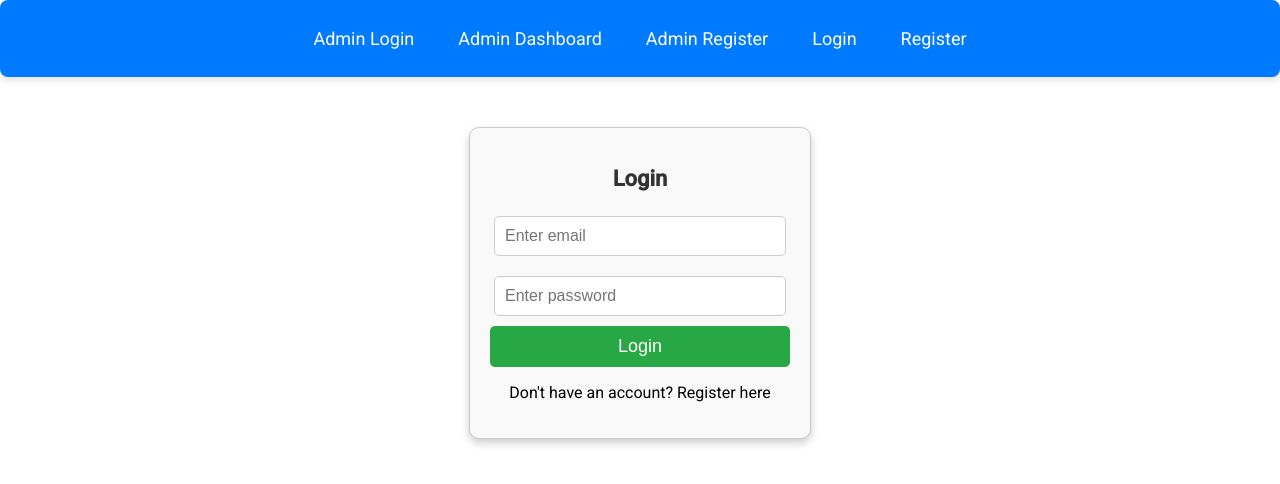
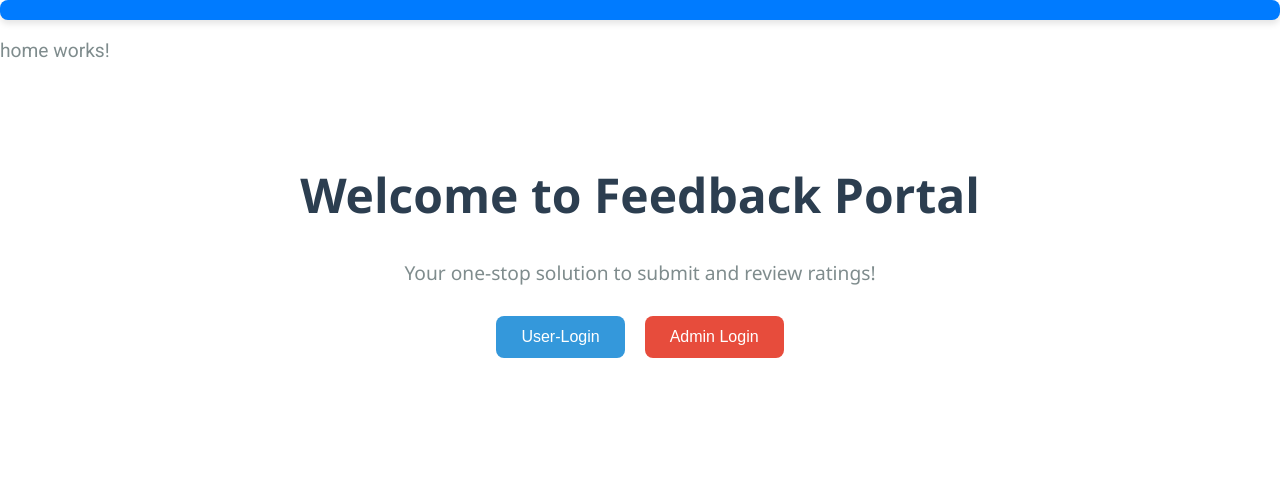
Before and after one commit to ROSHANSURADKAR/User-Rating-app, an Angular app: page / in a window 1280 px wide. Before the commit this address led to /login. Shown: the top 484 px of the page. Built offline with nearby package versions, Linux system fonts and the light colour scheme.

Commit message:
create home

```diff
--- a/src/app/app-routing.module.ts
+++ b/src/app/app-routing.module.ts
@@ -9,8 +9,10 @@ import { AdminAuthGuard } from './admin-auth.guard';
 import { AdminRegisterComponent } from './admin-register/admin-register.component';
 import { AdminLoginComponent } from './admin-login/admin-login.component';
 import { AdminDashbordComponent } from './admin-dashbord/admin-dashbord.component';
+import { HomeComponent } from './home/home.component';
 
 const routes: Routes = [
+  { path: '', component: HomeComponent },
   { path: 'login', component: LoginComponent },
   { path: 'register', component: RegisterComponent },
   { path: 'user', component: UserComponent, canActivate: [AuthGuard] },
@@ -19,8 +21,7 @@ const routes: Routes = [
   { path: 'admin-register', component: AdminRegisterComponent },
   { path: 'admin-login', component: AdminLoginComponent },
 
-  // Default redirect route for user login
-  { path: '', redirectTo: '/login', pathMatch: 'full' }, // Default to login page
+
 
 
 ];
--- a/src/app/app.component.html
+++ b/src/app/app.component.html
@@ -1,10 +1,5 @@
 <nav>
-  <a routerLink="/admin-login">Admin Login</a> <br>
-  <a routerLink="/admin-dashboard">Admin Dashboard</a> <br>
 
-  <a routerLink="/admin-register">Admin Register</a> <br>
-  <a routerLink="/login" *ngIf="!isLoggedIn()">Login</a> <br>
-  <a routerLink="/register" *ngIf="!isLoggedIn()">Register</a> <br>
   <a routerLink="/user" *ngIf="isLoggedIn()">Submit Rating</a> <br>
   <a routerLink="/reviews" *ngIf="isLoggedIn()">View Reviews</a> <br>
   <button *ngIf="isLoggedIn()" (click)="logout()">Logout</button>
--- a/src/app/app.module.ts
+++ b/src/app/app.module.ts
@@ -12,6 +12,7 @@ import { RegisterComponent } from './register/register.component';
 import { AdminRegisterComponent } from './admin-register/admin-register.component';
 import { AdminDashbordComponent } from './admin-dashbord/admin-dashbord.component';
 import { AdminLoginComponent } from './admin-login/admin-login.component';
+import { HomeComponent } from './home/home.component';
 
 
 
@@ -26,6 +27,7 @@ import { AdminLoginComponent } from './admin-login/admin-login.component';
     AdminLoginComponent,
     AdminRegisterComponent,
     AdminDashbordComponent,
+    HomeComponent,
 
   ],
   imports: [
--- a/src/app/auth.guard.ts
+++ b/src/app/auth.guard.ts
@@ -9,10 +9,10 @@ export class AuthGuard implements CanActivate {
 
   canActivate(): boolean {
     if (localStorage.getItem('isLoggedIn') === 'true') {
-      return true; // ✅ User is logged in, allow access
+      return true; // User is logged in, allow access
     } else {
       alert("You need to login first!");
-      this.router.navigate(['/login']); // 🔥 Redirect to Login Page
+      this.router.navigate(['/login']); // Redirect to Login Page
       return false;
     }
   }
--- /dev/null
+++ b/src/app/home/home.component.css
@@ -0,0 +1,41 @@
+.home-container {
+    text-align: center;
+    margin-top: 100px;
+    font-family: 'Segoe UI', sans-serif;
+  }
+
+  h1 {
+    font-size: 3rem;
+    color: #2c3e50;
+  }
+
+  p {
+    font-size: 1.2rem;
+    margin-bottom: 30px;
+    color: #7f8c8d;
+  }
+
+  .button-group a {
+    text-decoration: none;
+    margin: 10px;
+  }
+
+  button {
+    padding: 12px 25px;
+    border: none;
+    border-radius: 8px;
+    font-size: 16px;
+    cursor: pointer;
+    transition: 0.3s;
+    background-color: #3498db;
+    color: white;
+  }
+
+  button.admin {
+    background-color: #e74c3c;
+  }
+
+  button:hover {
+    transform: scale(1.05);
+    box-shadow: 0 0 10px rgba(0, 0, 0, 0.15);
+  }
--- /dev/null
+++ b/src/app/home/home.component.html
@@ -0,0 +1,10 @@
+<p>home works!</p>
+<div class="home-container">
+    <h1>Welcome to Feedback Portal</h1>
+    <p>Your one-stop solution to submit and review ratings!</p>
+    <div class="button-group">
+      <a routerLink="/login"><button>User-Login</button></a>
+
+      <a routerLink="/admin-login"><button class="admin">Admin Login</button></a>
+    </div>
+  </div>
```
Also changed, not shown: src/app/home/home.component.ts (added, +11 -0 lines), 1 other file (tests, documents, lock files or other folders).
